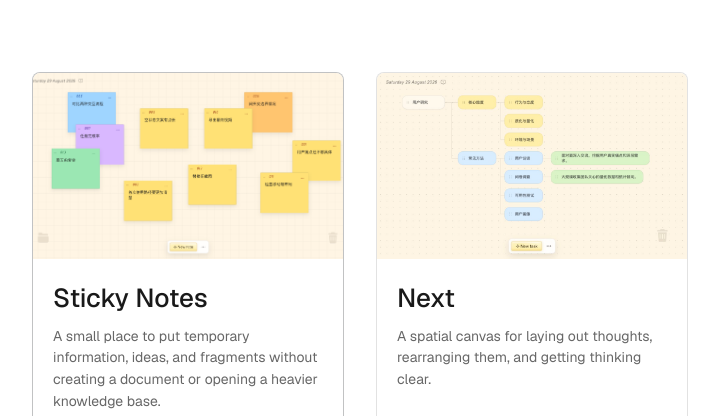
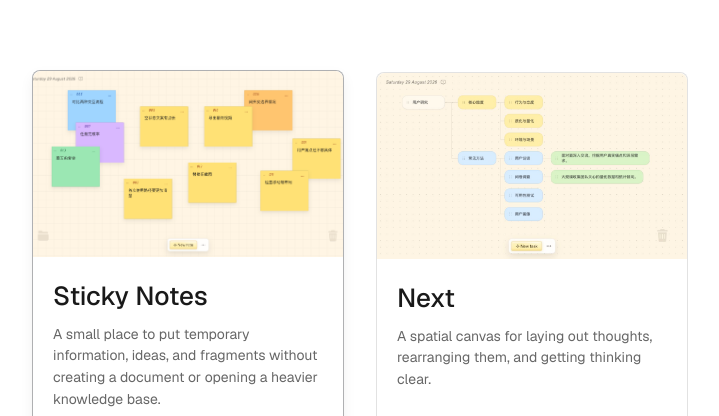
Before and after one commit to jaemin17/portfolio-pro, a Next.js app: page /en/projects/personal-tools in a window 1280 px wide. In both pictures the pointer is over the link 468 px from the left and 639 px from the top of the page. Shown: the part 384-800 px from the top of the page, without its empty margins (280-999 px from the left). Built offline with nearby package versions, Linux system fonts and the light colour scheme.

Commit message:
Give Personal Tools cards a quiet hover lift so they read as clickable.

```diff
--- a/src/app/[locale]/projects/personal-tools/officeTools.module.css
+++ b/src/app/[locale]/projects/personal-tools/officeTools.module.css
@@ -17,16 +17,22 @@
   flex-direction: column;
   height: 100%;
   min-width: 0;
-  overflow: hidden;
   border: 1px solid var(--border);
   border-radius: 8px;
   background: #fff;
   color: inherit;
   text-decoration: none;
+  transition:
+    transform 150ms ease,
+    border-color 150ms ease,
+    box-shadow 150ms ease;
 }
 
-.toolCard:hover {
-  border-color: rgba(34, 36, 42, 0.28);
+.toolCard:hover,
+.toolCard:focus-visible {
+  border-color: rgba(34, 36, 42, 0.36);
+  box-shadow: 0 6px 14px rgba(34, 36, 42, 0.06);
+  transform: translate3d(0, -2px, 0);
 }
 
 .notesPreview,
@@ -37,6 +43,7 @@
   width: 100%;
   aspect-ratio: 5 / 3;
   overflow: hidden;
+  border-radius: 8px 8px 0 0;
   background-color: #fff8ec;
   background-image: radial-gradient(rgba(34, 36, 42, 0.14) 1px, transparent 1px);
   background-size: 18px 18px;
```
Also changed, not shown: 1 other file (tests, documents, lock files or other folders).
